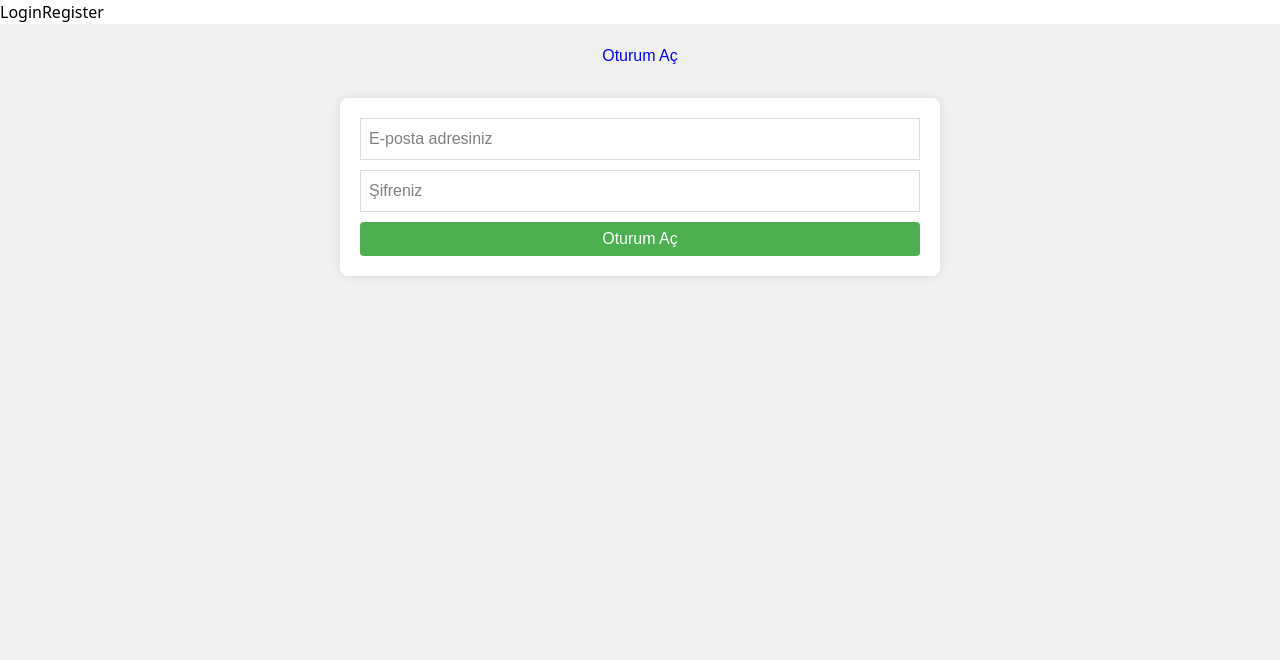
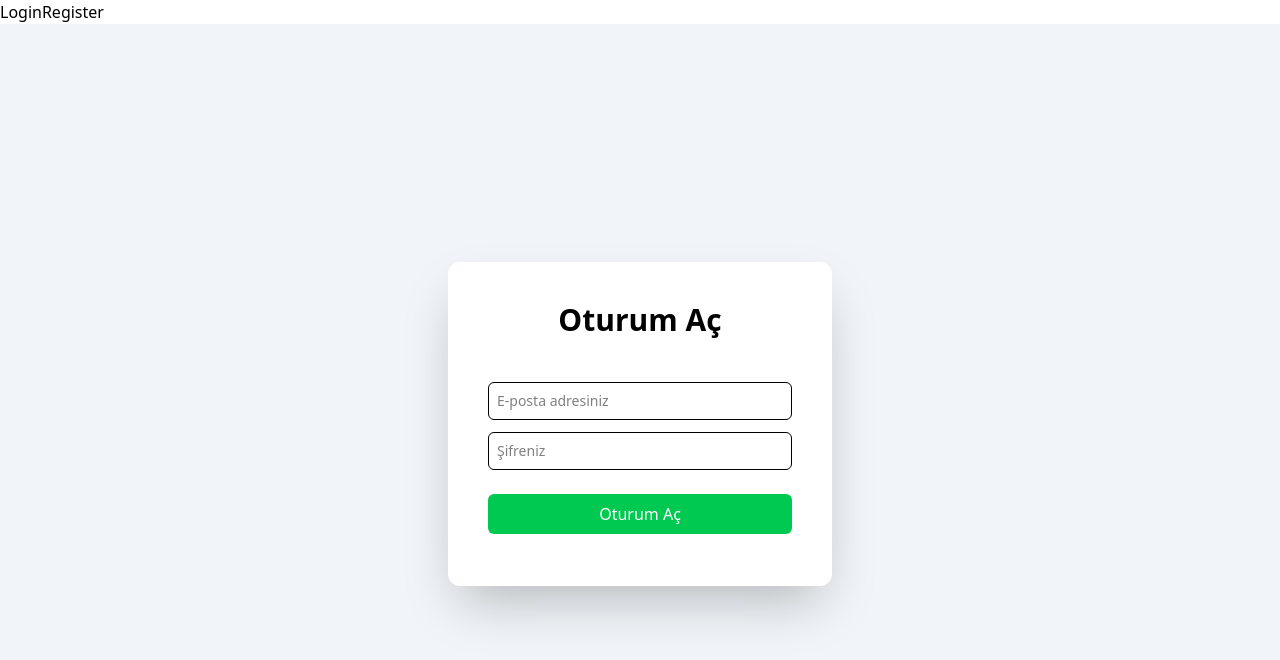
Before and after one commit to muhammetsarican/vuejs-rubypome-mevn_case, a Vue app in the folder client/: page /#/login in a window 1280 px wide. Shown: the top 660 px of the page. Built offline with nearby package versions, Linux system fonts and the light colour scheme; no server answers.

Commit message:
style: login page styles removed and new classes added rewritten with tailwind.

```diff
--- a/client/src/views/auth/LoginComponent.vue
+++ b/client/src/views/auth/LoginComponent.vue
@@ -1,62 +1,30 @@
 <template>
+  <div class="p-20 bg-slate-100 h-dvh flex justify-center items-center">
+    <!-- // ! Fixed:Bad practice: Inline styles everywhere -->
     <div
-    style="
-      padding: 20px;
-      font-family: Arial;
-      background-color: #f0f0f0;
-      min-height: 100vh;
-    "
+      class="bg-white p-7 w-fit h-fit shadow-2xl rounded-xl flex flex-col items-center gap-5"
     >
-    <!-- Bad practice: Inline styles everywhere -->
-    <h1 style="color: blue; text-align: center; margin-bottom: 30px">
-      Oturum Aç
-    </h1>
+      <h1 class="text-3xl font-bold px-5 py-3">Oturum Aç</h1>
 
       <!-- Bad practice: No form validation -->
-    <div
-      style="
-        max-width: 600px;
-        margin: 0 auto;
-        background: white;
-        padding: 20px;
-        border-radius: 8px;
-        box-shadow: 0 0 10px rgba(0, 0, 0, 0.1);
-      "
-    >
+      <div class="flex flex-col gap-3 p-3">
         <input
+          class="border p-2 rounded-md min-w-76 text-sm outline-none"
           v-model="mail"
-        style="
-          width: 100%;
-          padding: 8px;
-          margin-bottom: 10px;
-          border: 1px solid #ddd;
-        "
           placeholder="E-posta adresiniz"
         />
         <input
+          class="border p-2 rounded-md min-w-76 text-sm outline-none"
           v-model="password"
           type="password"
-        style="
-          width: 100%;
-          padding: 8px;
-          margin-bottom: 10px;
-          border: 1px solid #ddd;
-        "
           placeholder="Şifreniz"
         />
 
-      <!-- Bad practice: No loading states or error handling -->
+        <!-- // ! Done: Bad practice: No loading states or error handling -->
         <button
+          class="flex justify-center items-center my-3 p-2 rounded-md min-w-76 bg-green-500 text-white hover:bg-green-700"
           @click="onSubmit"
-        :disabled="isLoading"
-        style="
-          width: 100%;
-          padding: 5px;
-          background: #4caf50;
-          color: white;
-          border: none;
-          border-radius: 4px;
-        "
+          :disabled="isLoading || (!this.mail && !this.password)"
         >
           <LoaderCircle
             class="animate-spin"
@@ -66,6 +34,7 @@
           />
           <span v-else>Oturum Aç</span>
         </button>
+      </div>
     </div>
   </div>
 </template>
```
Lines whose indentation alone changed are shown as unchanged.
